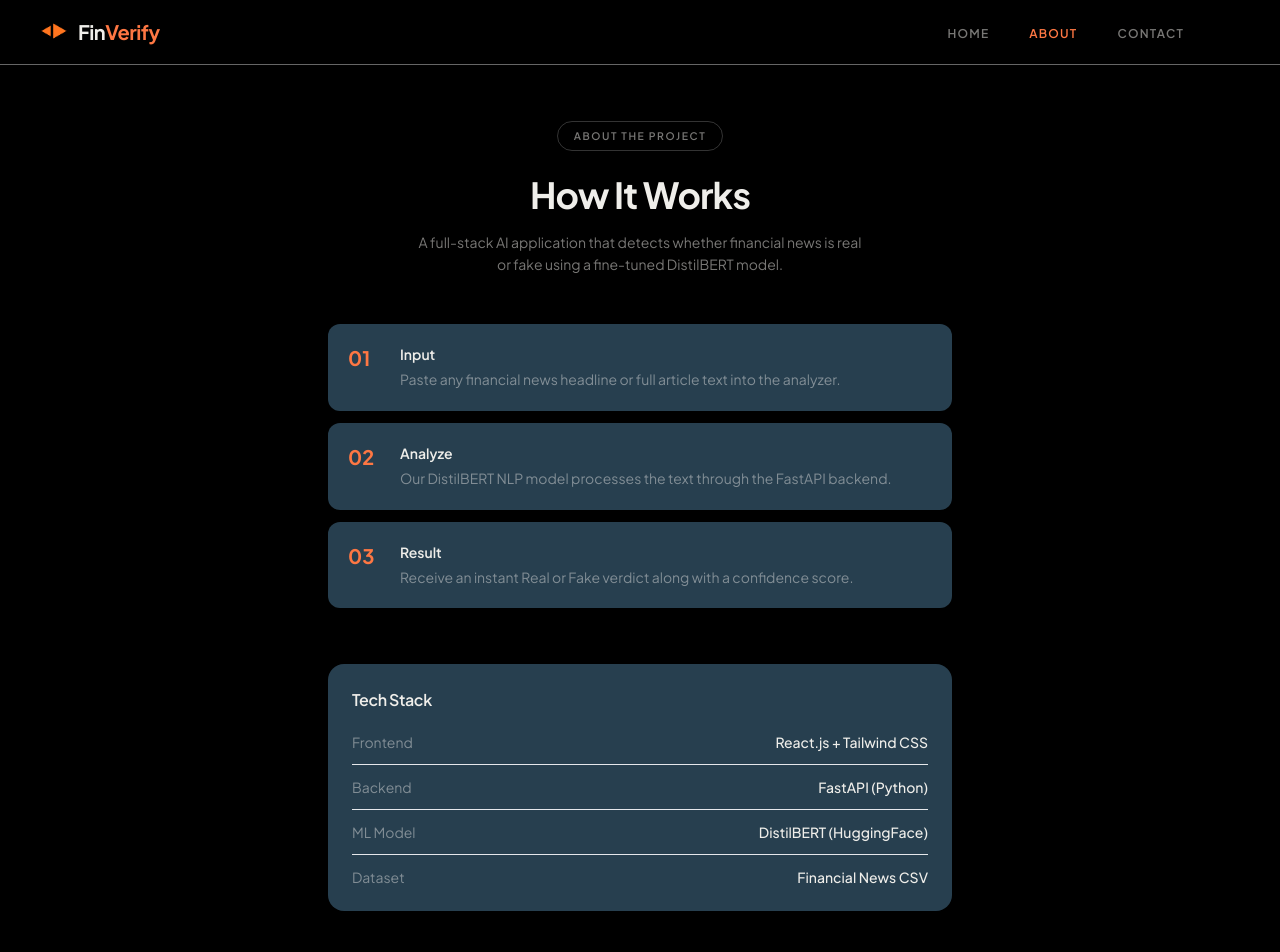
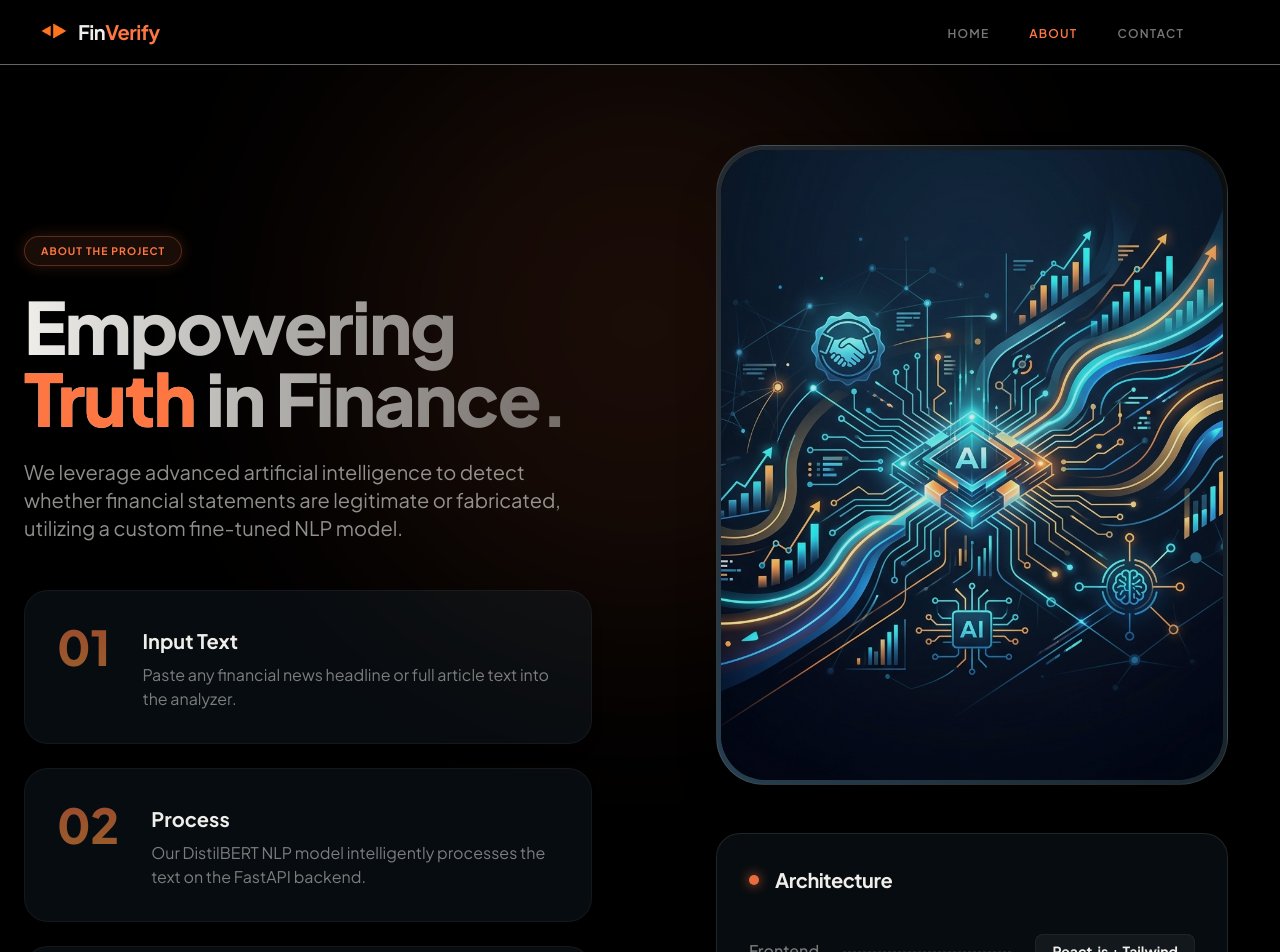
Before and after one commit to Suresh-Nagvanshi/fake-financial-news-prediction, a React app in the folder frontend/: page /about in a window 1280 px wide. Shown: the top 952 px of the page. Built offline with nearby package versions, Linux system fonts and the light colour scheme; the HTML template or start-up script is replaced by a standard one.

Commit message:
Refactor code structure for improved readability and maintainability

```diff
--- a/frontend/src/pages/About.jsx
+++ b/frontend/src/pages/About.jsx
@@ -1,84 +1,86 @@
+import React from 'react';
+
 function About() {
   const steps = [
-    {
-      num: "01",
-      title: "Input",
-      desc: "Paste any financial news headline or full article text into the analyzer.",
-    },
-    {
-      num: "02",
-      title: "Analyze",
-      desc: "Our DistilBERT NLP model processes the text through the FastAPI backend.",
-    },
-    {
-      num: "03",
-      title: "Result",
-      desc: "Receive an instant Real or Fake verdict along with a confidence score.",
-    },
+    { num: "01", title: "Input Text", desc: "Paste any financial news headline or full article text into the analyzer." },
+    { num: "02", title: "Process", desc: "Our DistilBERT NLP model intelligently processes the text on the FastAPI backend." },
+    { num: "03", title: "Verify", desc: "Receive an instant Real or Fake verdict along with a deep-learning confidence score." },
   ];
 
   const stack = [
-    { label: "Frontend", value: "React.js + Tailwind CSS" },
-    { label: "Backend", value: "FastAPI (Python)" },
-    { label: "ML Model", value: "DistilBERT (HuggingFace)" },
-    { label: "Dataset", value: "Financial News CSV" },
+    { label: "Frontend", value: "React.js + Tailwind" },
+    { label: "Backend", value: "FastAPI + Python" },
+    { label: "ML Model", value: "DistilBERT (Transformers)" },
+    { label: "UI / UX", value: "Glassmorphism & Gradients" }
   ];
 
   return (
-    <main className="max-w-2xl mx-auto px-6 pb-24 pt-14">
-      <div className="mb-12 text-center">
-        <span className="inline-block border border-white/20 text-textBase/50 text-[0.65rem] font-semibold tracking-[0.15em] uppercase px-4 py-1.5 rounded-full mb-6">
+    <main className="min-h-screen bg-background relative overflow-hidden flex flex-col items-center">
+      {/* Background Glow Overlay */}
+      <div className="absolute top-[20%] left-1/2 -translate-x-1/2 -translate-y-1/2 w-[600px] h-[600px] bg-primary/10 rounded-full blur-[120px] pointer-events-none" />
+
+      <div className="max-w-7xl w-full mx-auto px-6 pb-32 pt-20 relative z-10 grid grid-cols-1 lg:grid-cols-2 gap-16 lg:gap-24 items-center">
+
+        {/* Left: Text & Features */}
+        <div className="flex flex-col">
+          <div className="mb-12">
+            <span className="inline-block border border-primary/30 bg-primary/10 text-primary text-[0.65rem] font-bold tracking-widest uppercase px-4 py-1.5 rounded-full mb-6 shadow-[0_0_15px_rgba(254,119,67,0.2)]">
               About The Project
             </span>
-        <h1 className="font-heading text-3xl md:text-4xl font-bold text-textBase tracking-tight mb-4">
-          How It Works
+            <h1 className="font-heading text-5xl md:text-6xl lg:text-7xl font-extrabold text-transparent bg-clip-text bg-gradient-to-r from-textBase to-textBase/40 tracking-tight mb-6 leading-tight">
+              Empowering <br/><span className="text-primary glow-text">Truth</span> in Finance.
             </h1>
-        <p className="text-textBase/50 text-sm leading-relaxed max-w-md mx-auto">
-          A full-stack AI application that detects whether financial news is
-          real or fake using a fine-tuned DistilBERT model.
+            <p className="text-textBase/60 text-lg md:text-xl leading-relaxed font-light mt-2">
+              We leverage advanced artificial intelligence to detect whether financial statements are legitimate or fabricated, utilizing a custom fine-tuned NLP model.
             </p>
           </div>
 
-      {/* Steps */}
-      <div className="flex flex-col gap-3 mb-14">
+          <div className="flex flex-col gap-6 mb-10">
             {steps.map((step, i) => (
-          <div
-            key={i}
-            className="bg-card rounded-xl p-5 flex items-start gap-5"
-          >
-            <span className="font-heading text-xl font-bold text-primary shrink-0 w-8">
+              <div key={i} className="group bg-card/20 hover:bg-card/40 border border-white/5 hover:border-primary/40 rounded-3xl p-6 md:p-8 flex items-start gap-6 lg:gap-8 transition-all duration-300 backdrop-blur-xl cursor-default shadow-lg hover:shadow-[0_0_40px_rgba(254,119,67,0.15)] hover:-translate-y-1">
+                <span className="font-heading text-4xl lg:text-5xl font-extrabold text-transparent bg-clip-text bg-gradient-to-b from-primary to-orange-400 opacity-60 group-hover:opacity-100 transition-opacity duration-300">
                   {step.num}
                 </span>
-            <div>
-              <h3 className="font-semibold text-textBase text-sm mb-1">
-                {step.title}
-              </h3>
-              <p className="text-textBase/45 text-sm leading-relaxed">
-                {step.desc}
-              </p>
+                <div className="mt-1">
+                  <h3 className="font-bold text-textBase text-lg md:text-xl mb-2">{step.title}</h3>
+                  <p className="text-textBase/50 text-sm md:text-base leading-relaxed">{step.desc}</p>
                 </div>
               </div>
             ))}
           </div>
+        </div>
 
-      {/* Tech Stack */}
-      <div className="bg-card rounded-2xl p-6">
-        <h2 className="font-heading text-base font-semibold text-textBase mb-5 tracking-tight">
-          Tech Stack
+        {/* Right: Graphic & Stack */}
+        <div className="flex flex-col lg:items-end gap-12 w-full animate-fade-in-up">
+          {/* Generated Image Wrapper */}
+          <div className="relative w-full max-w-lg aspect-square lg:aspect-[4/5] rounded-[3rem] p-1 bg-gradient-to-tr from-card to-white/5 shadow-2xl overflow-hidden group border border-white/10 hover:border-primary/40 transition-all duration-700 mx-auto">
+             <div className="absolute inset-0 bg-primary/20 opacity-0 group-hover:opacity-100 transition duration-700 pointer-events-none mix-blend-overlay z-20" />
+             <div className="w-full h-full rounded-[2.8rem] overflow-hidden bg-background relative z-10">
+                <img
+                   src="/images/about.png"
+                   alt="AI Financial Analysis"
+                   className="w-full h-full object-cover transform group-hover:scale-110 transition duration-[1.5s] ease-out shadow-[inset_0_0_50px_rgba(0,0,0,0.5)] opacity-90 group-hover:opacity-100"
+                />
+             </div>
+          </div>
+
+          {/* Architecture Box */}
+          <div className="w-full max-w-lg bg-card/20 backdrop-blur-2xl border border-white/10 rounded-3xl p-8 hover:shadow-[0_15px_50px_rgba(0,0,0,0.5)] hover:border-white/20 transition-all duration-500 mx-auto group">
+            <h2 className="font-heading text-xl font-bold text-textBase mb-8 tracking-tight flex items-center gap-4">
+              <span className="w-2.5 h-2.5 rounded-full bg-primary shadow-[0_0_12px_rgba(254,119,67,0.9)] animate-pulse" /> Architecture
             </h2>
-        <div className="flex flex-col gap-3">
+            <div className="flex flex-col gap-6">
               {stack.map((item, i) => (
-            <div
-              key={i}
-              className="flex items-center justify-between border-b border-white/8 pb-3 last:border-0 last:pb-0"
-            >
-              <span className="text-textBase/45 text-sm">{item.label}</span>
-              <span className="text-textBase text-sm font-medium">
-                {item.value}
-              </span>
+                <div key={i} className="flex justify-between items-center group/item hover:bg-white/5 p-2 -mx-2 rounded-xl transition-colors">
+                  <span className="text-textBase/50 text-sm md:text-base font-medium group-hover/item:text-textBase/90 transition-colors">{item.label}</span>
+                  <div className="h-px flex-1 mx-4 lg:mx-6 border-b border-dashed border-white/10 group-hover/item:border-primary/30 transition-colors" />
+                  <span className="text-textBase text-sm font-bold bg-white/5 px-4 py-1.5 rounded-lg border border-white/5 group-hover/item:border-primary/30 group-hover/item:bg-primary/10 group-hover/item:text-primary transition-all shadow-sm">{item.value}</span>
                 </div>
               ))}
             </div>
+          </div>
+        </div>
+
       </div>
     </main>
   );
--- a/frontend/src/pages/Contact.jsx
+++ b/frontend/src/pages/Contact.jsx
@@ -1,54 +1,90 @@
+import React from 'react';
+
 function Contact() {
   return (
-    <main className="max-w-2xl mx-auto px-6 pb-24 pt-14">
-      <div className="mb-10 text-center">
-        <span className="inline-block border border-white/20 text-textBase/50 text-[0.65rem] font-semibold tracking-[0.15em] uppercase px-4 py-1.5 rounded-full mb-6">
+    <main className="min-h-screen bg-background relative overflow-hidden flex flex-col items-center justify-center pt-24 pb-32">
+      {/* Dynamic Background Blur Blobs */}
+      <div className="absolute top-1/2 right-0 -translate-y-1/2 translate-x-1/3 w-[800px] h-[800px] bg-cyan-600/10 rounded-full blur-[150px] pointer-events-none mix-blend-screen" />
+      <div className="absolute bottom-[-10%] left-[-10%] w-[600px] h-[600px] bg-primary/10 rounded-full blur-[130px] pointer-events-none mix-blend-screen" />
+
+      <div className="max-w-7xl w-full mx-auto px-6 relative z-10 grid grid-cols-1 lg:grid-cols-2 gap-16 lg:gap-24 items-center">
+
+        {/* Abstract Isometric Graphic */}
+        <div className="order-2 lg:order-1 relative w-full flex justify-center items-center h-full min-h-[400px]">
+            <div className="relative group w-full max-w-[500px]">
+                <div className="absolute -inset-1 bg-gradient-to-tr from-primary to-cyan-500 rounded-[3rem] blur-2xl opacity-20 group-hover:opacity-50 transition duration-[1.5s] pointer-events-none" />
+                <div className="relative rounded-[3rem] border border-white/10 overflow-hidden bg-card/30 backdrop-blur-md transform transition-all duration-700 ease-out hover:-translate-y-3 shadow-[0_30px_60px_rgba(0,0,0,0.8)]">
+                  <img
+                     src="/images/contact.png"
+                     alt="Futuristic Contact Interface"
+                     className="w-full h-auto object-cover opacity-90 group-hover:opacity-100 group-hover:scale-105 transition-all duration-[1s] ease-in-out mix-blend-lighten"
+                  />
+                </div>
+            </div>
+        </div>
+
+        {/* Text & Contact Details */}
+        <div className="order-1 lg:order-2 flex flex-col justify-center">
+          <div className="mb-12">
+            <span className="inline-block border border-white/10 bg-white/5 text-textBase text-xs font-bold tracking-widest uppercase px-5 py-2 rounded-full mb-6 shadow-sm backdrop-blur-xl">
               Get In Touch
             </span>
-        <h1 className="font-heading text-3xl md:text-4xl font-bold text-textBase tracking-tight mb-4">
-          Contact Us
+            <h1 className="font-heading text-5xl md:text-6xl lg:text-7xl font-extrabold text-transparent bg-clip-text bg-gradient-to-r from-textBase to-textBase/40 tracking-tight mb-6 leading-tight">
+              Let's <span className="text-transparent bg-clip-text bg-gradient-to-r from-cyan-400 to-blue-500">Connect.</span>
             </h1>
-        <p className="text-textBase/50 text-sm leading-relaxed max-w-sm mx-auto">
-          Have questions about the project or want to collaborate? Reach out to
-          our team.
+            <p className="text-textBase/50 text-lg md:text-xl leading-relaxed max-w-lg font-light">
+              We're building the future of financial integrity. Reach out to collaborate on AI-driven financial models or to inquire about our project.
             </p>
           </div>
 
-      {/* Contact Card */}
-      <div className="bg-card rounded-2xl p-8 flex flex-col gap-5">
-        <div className="flex flex-col gap-1">
-          <span className="text-textBase/40 text-[0.7rem] font-semibold tracking-widest uppercase">
-            Email
-          </span>
-          <a
-            href="mailto:team@example.com"
-            className="text-primary text-sm font-medium hover:underline underline-offset-4 transition"
-          >
-            team@example.com
-          </a>
+          <div className="grid grid-cols-1 sm:grid-cols-2 gap-6 mb-12">
+            {/* Email Card */}
+            <div className="bg-card/20 backdrop-blur-2xl border border-white/5 rounded-3xl p-8 hover:bg-card/40 hover:border-primary/30 transition-all duration-500 group shadow-xl hover:shadow-[0_20px_40px_rgba(254,119,67,0.1)] hover:-translate-y-2 cursor-pointer">
+               <div className="w-14 h-14 rounded-2xl bg-primary/10 flex items-center justify-center mb-6 text-primary group-hover:bg-primary group-hover:text-white transition-all duration-500 shadow-[0_0_15px_rgba(254,119,67,0.1)] group-hover:shadow-[0_0_25px_rgba(254,119,67,0.5)]">
+                  <svg xmlns="http://www.w3.org/2000/svg" className="h-6 w-6" fill="none" viewBox="0 0 24 24" stroke="currentColor">
+                     <path strokeLinecap="round" strokeLinejoin="round" strokeWidth={2} d="M3 8l7.89 5.26a2 2 0 002.22 0L21 8M5 19h14a2 2 0 002-2V7a2 2 0 00-2-2H5a2 2 0 00-2 2v10a2 2 0 002 2z" />
+                  </svg>
+               </div>
+               <span className="block text-textBase/40 text-[0.7rem] font-bold tracking-widest uppercase mb-1">General Inquiries</span>
+               <a href="mailto:team@financial-ai.app" className="text-textBase font-medium text-lg hover:text-primary transition-colors">team@financial-ai.app</a>
             </div>
 
-        <div className="border-t border-white/10" />
-
-        <div className="flex flex-col gap-1">
-          <span className="text-textBase/40 text-[0.7rem] font-semibold tracking-widest uppercase">
-            Project
-          </span>
-          <span className="text-textBase text-sm">
-            Fake Financial News Prediction System
-          </span>
+            {/* Location Card */}
+            <div className="bg-card/20 backdrop-blur-2xl border border-white/5 rounded-3xl p-8 hover:bg-card/40 hover:border-cyan-500/30 transition-all duration-500 group shadow-xl hover:shadow-[0_20px_40px_rgba(6,182,212,0.1)] hover:-translate-y-2 cursor-default">
+               <div className="w-14 h-14 rounded-2xl bg-cyan-500/10 flex items-center justify-center mb-6 text-cyan-400 group-hover:bg-cyan-500 group-hover:text-white transition-all duration-500 shadow-[0_0_15px_rgba(6,182,212,0.1)] group-hover:shadow-[0_0_25px_rgba(6,182,212,0.5)]">
+                  <svg xmlns="http://www.w3.org/2000/svg" className="h-6 w-6" fill="none" viewBox="0 0 24 24" stroke="currentColor">
+                     <path strokeLinecap="round" strokeLinejoin="round" strokeWidth={2} d="M17.657 16.657L13.414 20.9a1.998 1.998 0 01-2.827 0l-4.244-4.243a8 8 0 1111.314 0z" />
+                     <path strokeLinecap="round" strokeLinejoin="round" strokeWidth={2} d="M15 11a3 3 0 11-6 0 3 3 0 016 0z" />
+                  </svg>
+               </div>
+               <span className="block text-textBase/40 text-[0.7rem] font-bold tracking-widest uppercase mb-1">Headquarters</span>
+               <span className="text-textBase font-medium text-lg block">Tech Hub, New Delhi</span>
+            </div>
           </div>
 
-        <div className="border-t border-white/10" />
+          <div className="relative p-8 rounded-3xl overflow-hidden group">
+             {/* Gradient Border Wrap */}
+             <div className="absolute inset-0 bg-gradient-to-r from-card to-white/5 pointer-events-none" />
+             <div className="absolute inset-0 border border-white/5 rounded-3xl pointer-events-none" />
 
-        <div className="flex flex-col gap-1">
-          <span className="text-textBase/40 text-[0.7rem] font-semibold tracking-widest uppercase">
-            Team
-          </span>
-          <span className="text-textBase text-sm">
-            Team Alpha &mdash; Group Project
-          </span>
+             <div className="relative z-10">
+               <h3 className="font-heading font-semibold text-xl text-textBase mb-6 flex items-center gap-3">
+                 <span className="w-2 h-6 rounded-full bg-gradient-to-b from-primary to-cyan-500" /> Executive Team
+               </h3>
+               <div className="grid grid-cols-2 gap-y-4 gap-x-6 text-base text-textBase/70">
+                  {['Suresh Nagvanshi', 'Nihal Panwar', 'Faraz Ahmed', 'Astha Shukla', 'Tisha Chhabra'].map((name, i) => (
+                    <div key={name} className="flex items-center gap-3 hover:text-textBase transition-colors group/name">
+                      <div className="flex items-center justify-center w-6 h-6 rounded-full bg-white/5 border border-white/10 group-hover/name:bg-primary/20 group-hover/name:border-primary/50 transition-colors">
+                        <div className="w-1.5 h-1.5 rounded-full bg-primary group-hover/name:scale-150 transition-transform" />
                       </div>
+                      <span className="font-medium">{name}</span>
+                    </div>
+                  ))}
+               </div>
+             </div>
+          </div>
+        </div>
+
       </div>
     </main>
   );
```
Also changed, not shown: frontend/public/images/about.png (added), frontend/public/images/contact.png (added). Lines whose indentation alone changed are shown as unchanged.
